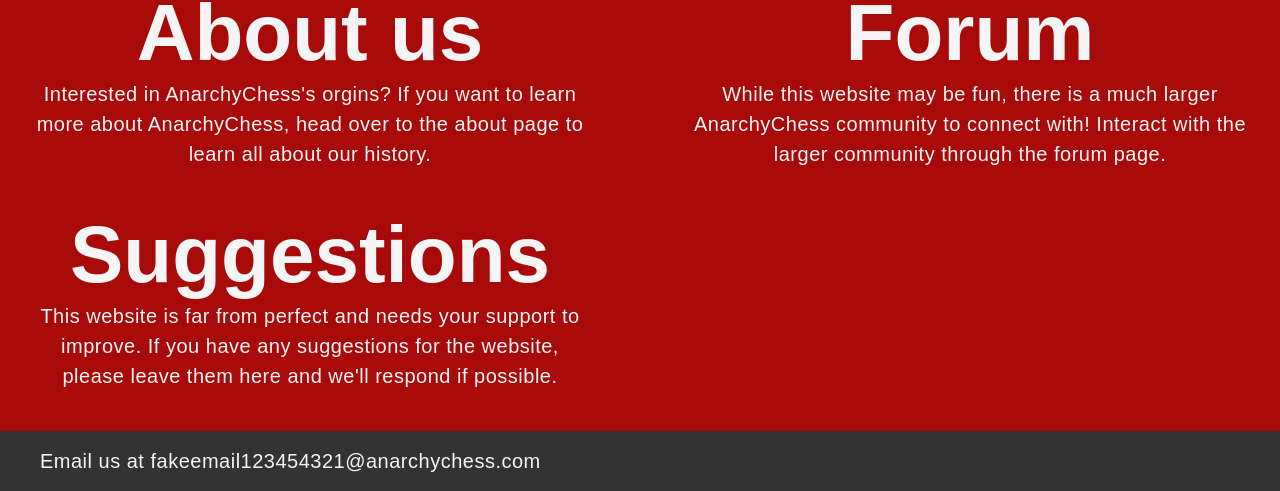
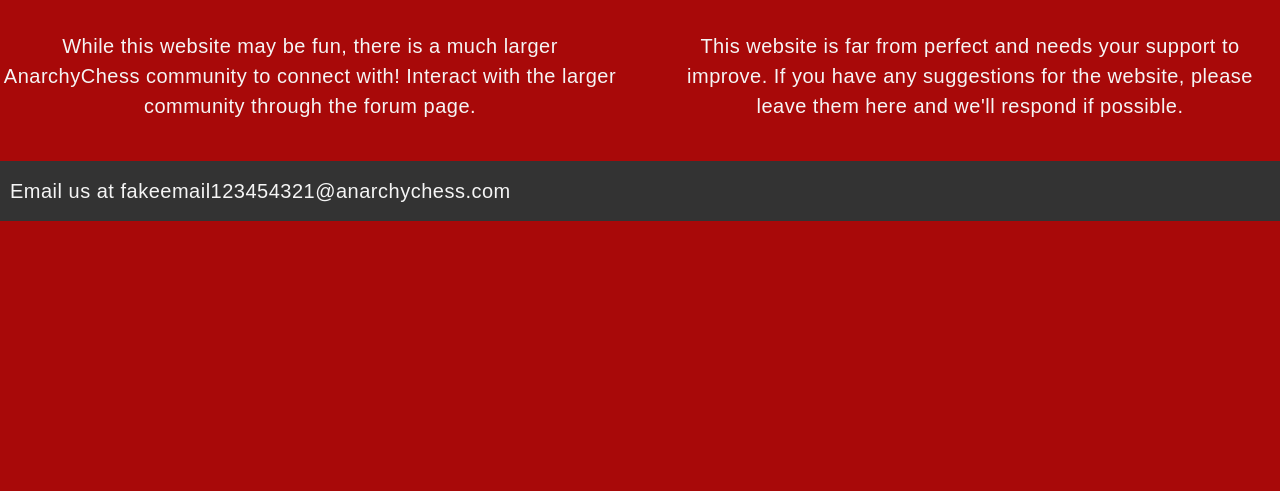
Before and after one commit to AlessandroCanto/_AnarchyChess_, a website: page index.html in a window 1280 px wide. Shown: the part 735-1226 px from the top of the page. After the commit the page ends 956 px from the top, so only its background shows below. Drawn offline with Linux system fonts and the light colour scheme.

Commit message:
Update index.html

```diff
--- a/index.html
+++ b/index.html
@@ -5,7 +5,7 @@
 		<meta http-equiv="X-UA-Compatible" content="IE=edge" />
 		<meta name="viewport" content="width=device-width, initial-scale=1.0" />
 		<title>AnarchyChess</title>
-		<link href="about.css" rel="stylesheet" />
+		<link href="sus.css" rel="stylesheet" />
 	</head>
 	<body>
 		<div class="container">
```
